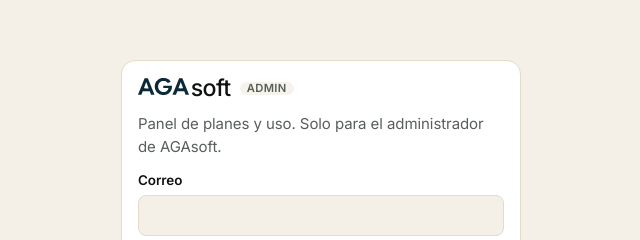
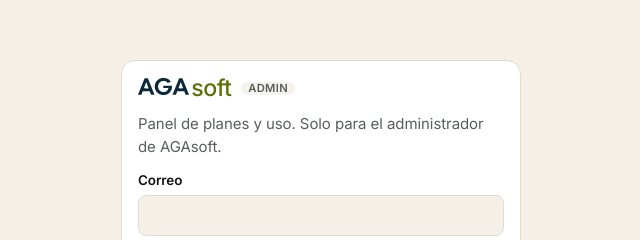
Before and after one commit to Romariog23/AGAsoft, a website built with Vite: page admin.html in a window 1280 px wide. Shown: the part 155-395 px from the top of the page, 319-959 px from the left. Built offline with nearby package versions, Linux system fonts and the light colour scheme; no server answers.

Commit message:
Logo: 'soft' en Lime Ink (claro) / Lime (oscuro) y separación 14/390, igual a la hoja de familia de logos
Co-Authored-By: Claude Opus 5.5 <noreply@anthropic.com>
Claude-Session: https://claude.ai/code/session_016Go7VhS8SrGdsZX4c4Un7w

```diff
--- a/src/style.css
+++ b/src/style.css
@@ -79,9 +79,9 @@ pre{background:var(--surface-2);padding:8px 10px;border-radius:6px;margin:0;font
 /* Marca */
 .brand{display:flex;align-items:center;gap:10px;text-decoration:none}
 /* Logo: siglas AGA oficiales (trazos del manual, nunca reescritas con Inter) en un solo color + nombre del producto en Inter. */
-.brand{font-size:1.45rem;line-height:1;color:var(--logo);align-items:baseline;gap:.05em;margin:0}
+.brand{font-size:1.45rem;line-height:1;color:var(--logo);align-items:baseline;gap:.08em;margin:0}
 .brand-logo{display:inline-block;height:.74em;aspect-ratio:3/1;flex:none;background:currentColor;-webkit-mask:url(/brand/aga.svg) center/contain no-repeat;mask:url(/brand/aga.svg) center/contain no-repeat}
-.brand-name{font-weight:500;font-size:1em;letter-spacing:-.025em;color:var(--fg)}
+.brand-name{font-weight:500;font-size:1em;letter-spacing:-.025em;color:var(--lime-txt)}
 .brand .tag{align-self:center;margin-left:8px}
 .logo-full{display:block;width:180px;aspect-ratio:390/178.6;background:var(--logo);-webkit-mask:url(/brand/aga-growth-advisors.svg) center/contain no-repeat;mask:url(/brand/aga-growth-advisors.svg) center/contain no-repeat}
 /* Divisor editorial: línea Ink de 200-260 px con punto lima al final */
```
